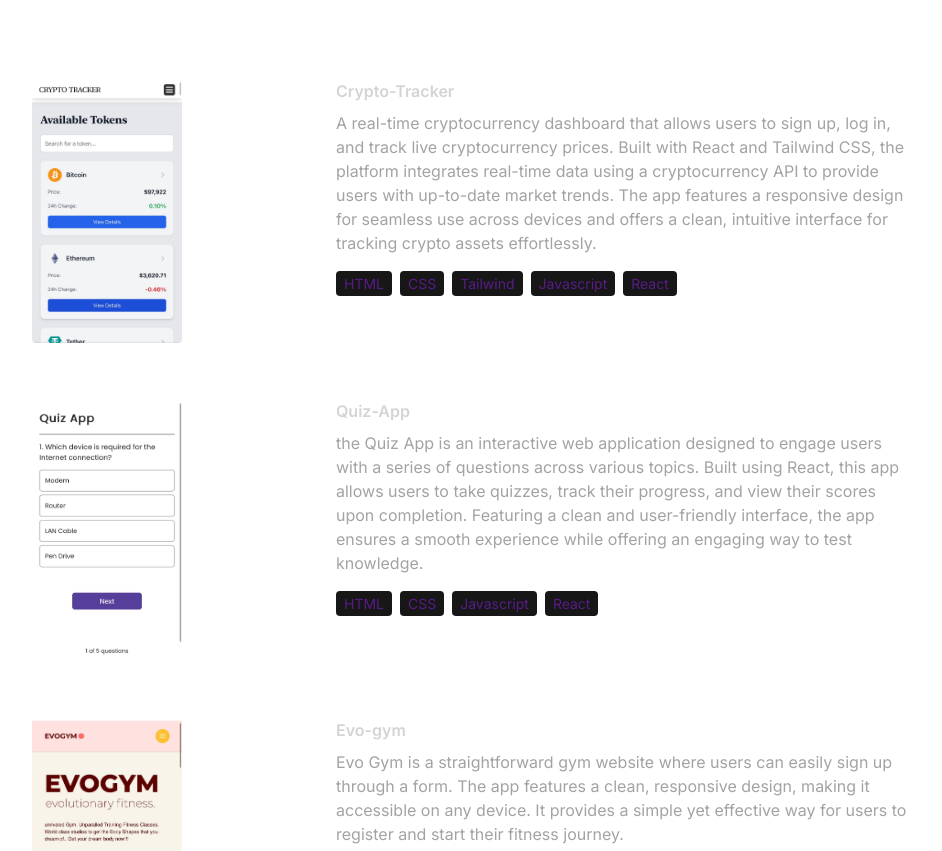
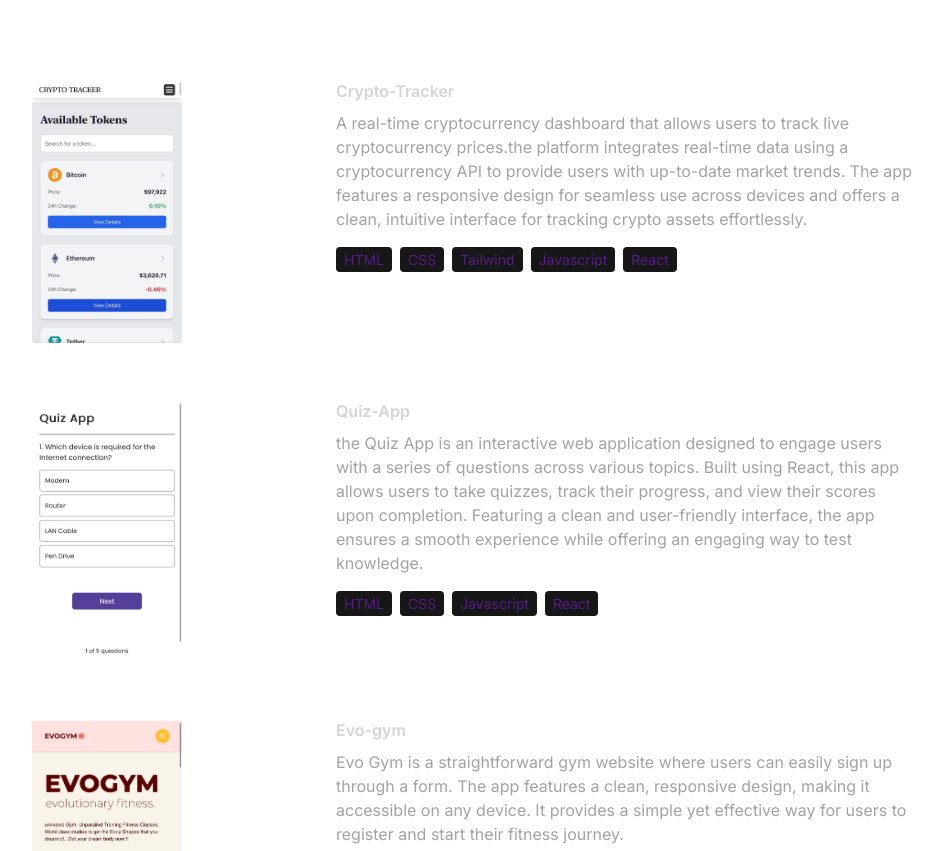
Before and after one commit to BigJoseDev/portfolio-website-react, a React (Vite) app: page / in a window 1280 px wide. Shown: the part 2489-3340 px from the top of the page, without its empty margins (168-1110 px from the left). Built offline with nearby package versions, Linux system fonts and the light colour scheme.

Commit message:
made some changes

```diff
--- a/src/constants/index.js
+++ b/src/constants/index.js
@@ -32,7 +32,7 @@ export const PROJECTS = [
     title: "Crypto-Tracker",
     image: crypto2,
     description:
-      "A real-time cryptocurrency dashboard that allows users to sign up, log in, and track live cryptocurrency prices. Built with React and Tailwind CSS, the platform integrates real-time data using a cryptocurrency API to provide users with up-to-date market trends. The app features a responsive design for seamless use across devices and offers a clean, intuitive interface for tracking crypto assets effortlessly.",
+      "A real-time cryptocurrency dashboard that allows users to track live cryptocurrency prices.the platform integrates real-time data using a cryptocurrency API to provide users with up-to-date market trends. The app features a responsive design for seamless use across devices and offers a clean, intuitive interface for tracking crypto assets effortlessly.",
     technologies: ["HTML", "CSS", "Tailwind", "Javascript",  "React"],
     url: "https://crypto-tracker-app-six-navy.vercel.app/"
   },
```
